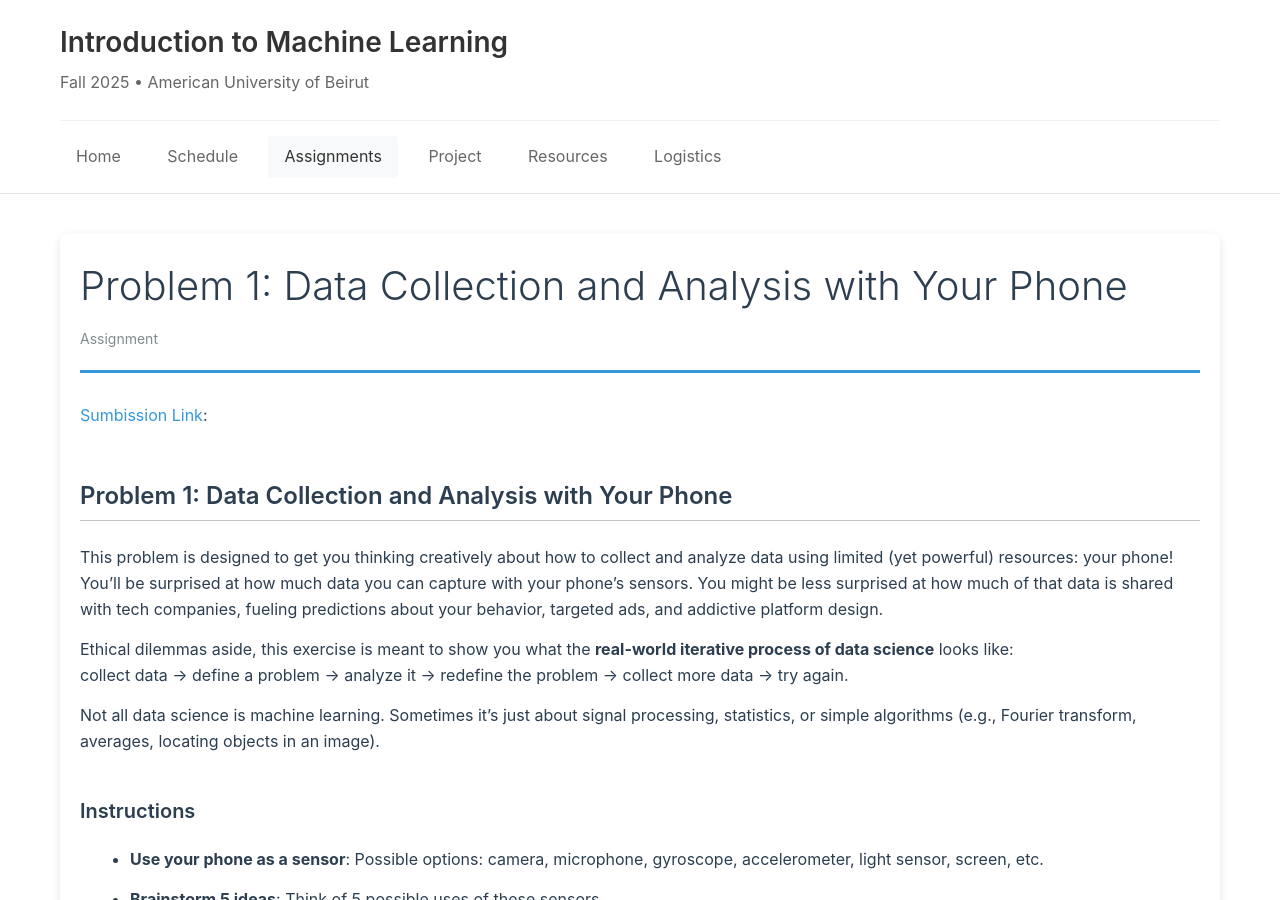
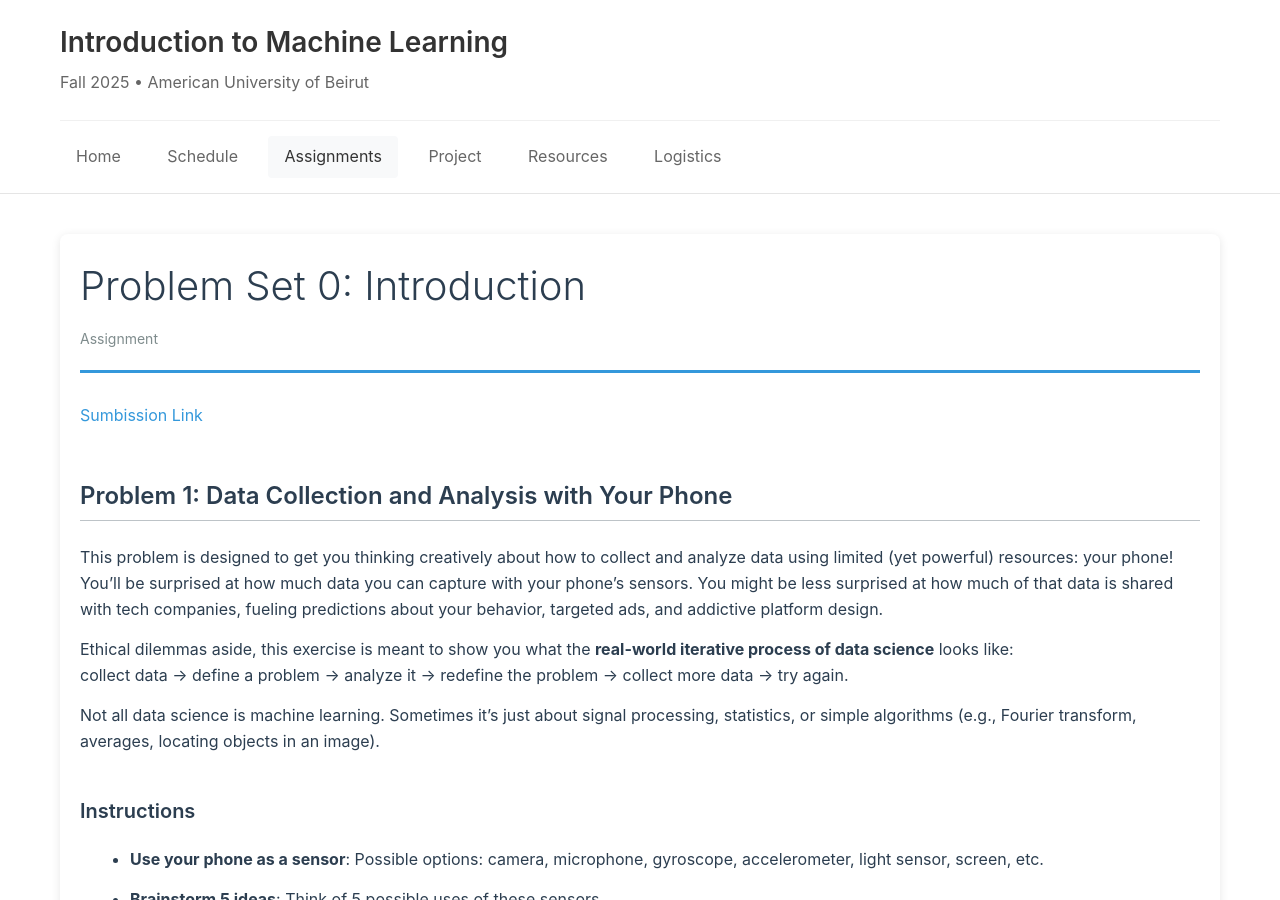
Before and after one commit to Data-Driven-Modeling-Lab/intro2ml, a Jekyll site: the page built from materials/assignments/hw0.md, in a window 1280 px wide and 900 px high. Built offline with Jekyll 4.4.1, drawn with Linux system fonts in a browser that asks for light colours.

Commit message:
some updates to website

```diff
--- a/materials/assignments/hw0.md
+++ b/materials/assignments/hw0.md
@@ -1,15 +1,16 @@
 ---
-title: "Problem 1: Data Collection and Analysis with Your Phone"
+title: "Problem Set 0: Introduction"
 layout: note
 category: "Assignment"
 permalink: /materials/assignments/hw0/
 ---
 
-[Sumbission Link](https://lms.aub.edu.lb/mod/assign/view.php?id=2380628&forceview=1):
+
+[Sumbission Link](https://lms.aub.edu.lb/mod/assign/view.php?id=2380628&forceview=1)
 
 ## Problem 1: Data Collection and Analysis with Your Phone
 
-This problem is designed to get you thinking creatively about how to collect and analyze data using limited (yet powerful) resources: your phone! You’ll be surprised at how much data you can capture with your phone’s sensors. You might be less surprised at how much of that data is shared with tech companies, fueling predictions about your behavior, targeted ads, and addictive platform design.
+This problem is designed to get you thinking creatively about how to collect and analyze data using limited (yet powerful) resources: your phone! You'll be surprised at how much data you can capture with your phone’s sensors. You might be less surprised at how much of that data is shared with tech companies, fueling predictions about your behavior, targeted ads, and addictive platform design.
 
 Ethical dilemmas aside, this exercise is meant to show you what the **real-world iterative process of data science** looks like:
 collect data -> define a problem -> analyze it -> redefine the problem -> collect more data -> try again.
```
Also changed, not shown: 1 other file.
